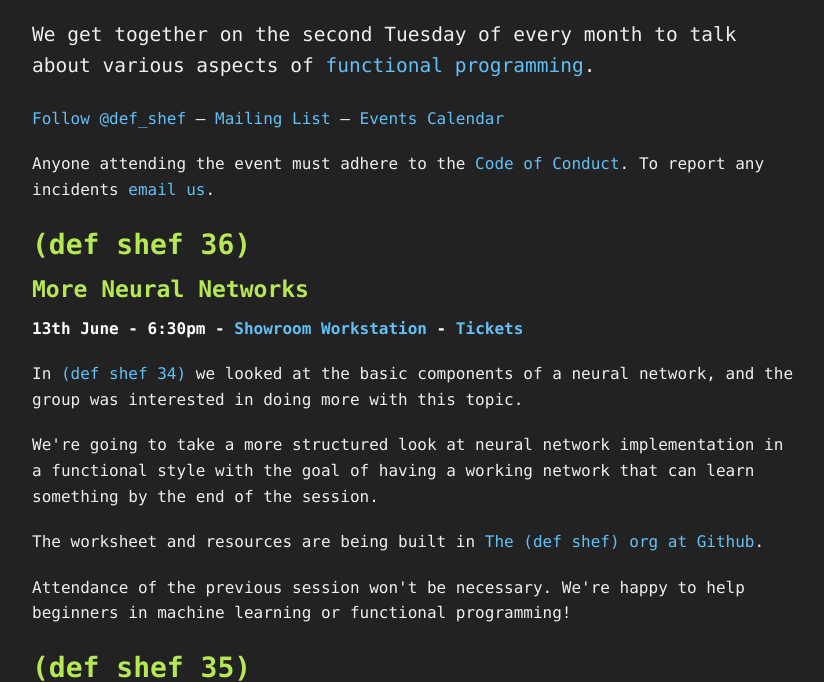
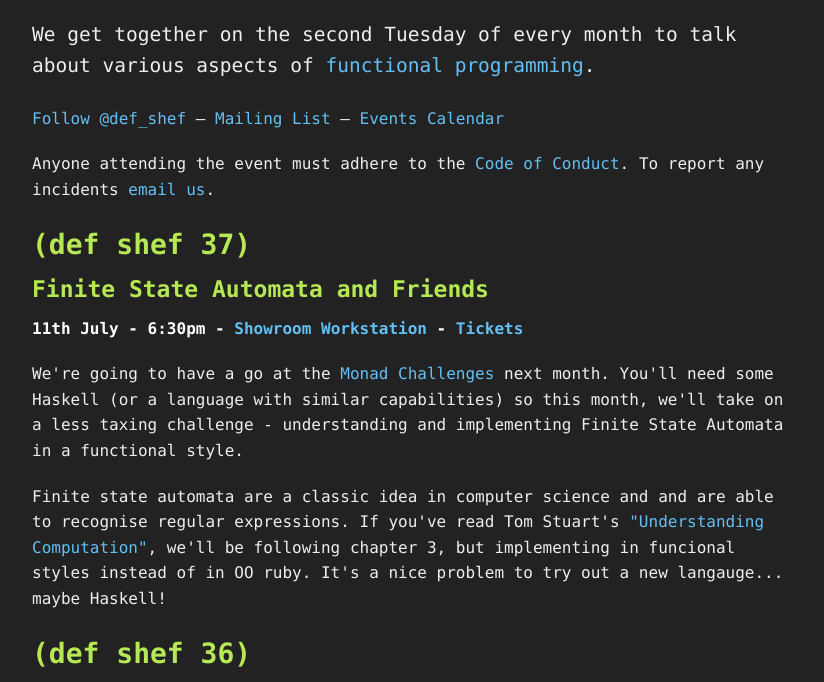
Before and after one commit to defshef/defshef.github.io, a website: page index.html in a window 1280 px wide. Shown: the part 97-779 px from the top of the page, without its empty margins (223-1047 px from the left). Drawn offline with Linux system fonts and the light colour scheme.

Commit message:
add ep 37

```diff
--- a/index.html
+++ b/index.html
@@ -59,6 +59,20 @@
     </p>
     <p>Anyone attending the event must adhere to the <a href="http://confcodeofconduct.com/">Code of Conduct</a>. To report any incidents <a href="mailto:paul.brabban+defshef@gmail.com">email us</a>.
   </div>
+</div>
+
+<div class="row">
+  <article class="meeting all-columns" id="defshef36">
+    <a name="ep37"></a>
+    <h2>(def shef 37)</h2>
+    <h4>Finite State Automata and Friends</h4>
+    <p class="meeting-info">
+      11th July - 6:30pm - <a href="https://www.google.nl/maps/place/Showroom+Workstation/@53.3771232,-1.4675653,17z/data=!3m1!4b1!4m5!3m4!1s0x487978659957b795:0xfc0f717d35a50d86!8m2!3d53.37712!4d-1.4653766?hl=en">Showroom Workstation</a> - <a href="https://www.eventbrite.co.uk/e/def-shef-37-finite-state-automata-and-friends-tickets-35983887777">Tickets</a>
+    </p>
+    <p>We're going to have a go at the <a href="http://mightybyte.github.io/monad-challenges/">Monad Challenges</a> next month. You'll need some Haskell (or a language with similar capabilities) so this month, we'll take on a less taxing challenge - understanding and implementing Finite State Automata in a functional style.</p>
+    <p>Finite state automata are a classic idea in computer science and and are able to recognise regular expressions.
+If you've read Tom Stuart's <a href="http://computationbook.com/"/>"Understanding Computation"</a>, we'll be following chapter 3, but implementing in funcional styles instead of in OO ruby. It's a nice problem to try out a new langauge... maybe Haskell!</p>
+  </article>
 </div>
 
 <div class="row">
```
